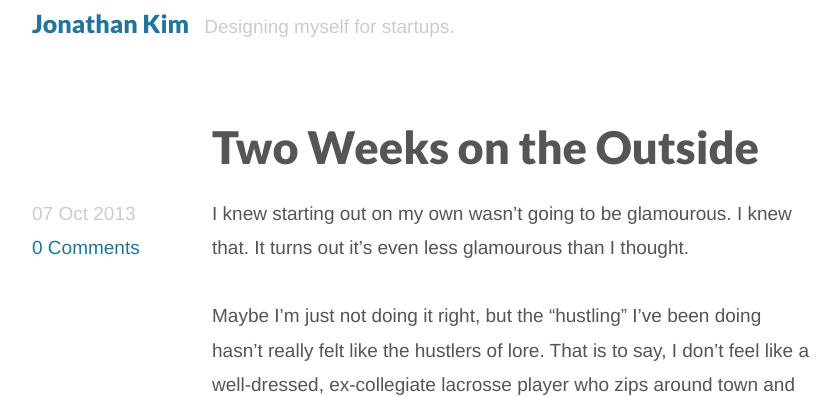
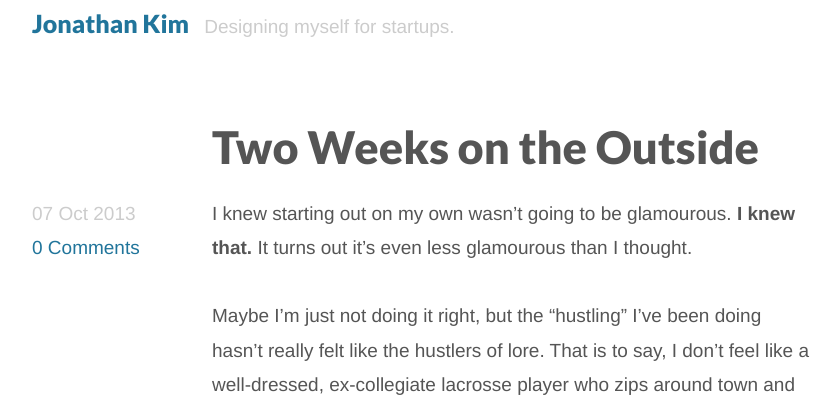
Before and after one commit to hijonathan/jonathan-kim.com, a Jekyll site: the page built from _posts/2013-10-07-week-two.md, in a window 1280 px wide and 900 px high. Shown: the top 397 px of the window, without its empty margins (218-1057 px from the left). Built offline with Jekyll 4.4.1, drawn with Linux system fonts in a browser that asks for light colours.

Commit message:
Emphasis.

```diff
--- a/_posts/2013-10-07-week-two.md
+++ b/_posts/2013-10-07-week-two.md
@@ -8,7 +8,7 @@ type: post
 published: true
 ---
 
-I *knew* starting out on my own wasn't going to be glamourous. I knew that. It turns out it's even less glamourous than I thought.
+I knew starting out on my own wasn't going to be glamourous. **I knew that.** It turns out it's even less glamourous than I thought.
 
 Maybe I'm just not doing it right, but the "hustling" I've been doing hasn't really felt like the hustlers of lore. That is to say, I don't feel like a well-dressed, ex-collegiate lacrosse player who zips around town and signs deals over cocktails. My days typically consist of me emailing people from my house, in sweats and a hoodie. Or riding my dilapidated bicycle 30 minutes across town to talk to someone for 60 minute about what they struggle with at work. Sometimes I meet people at coffee shops, but I never buy anything because I need to save money.
 
```
